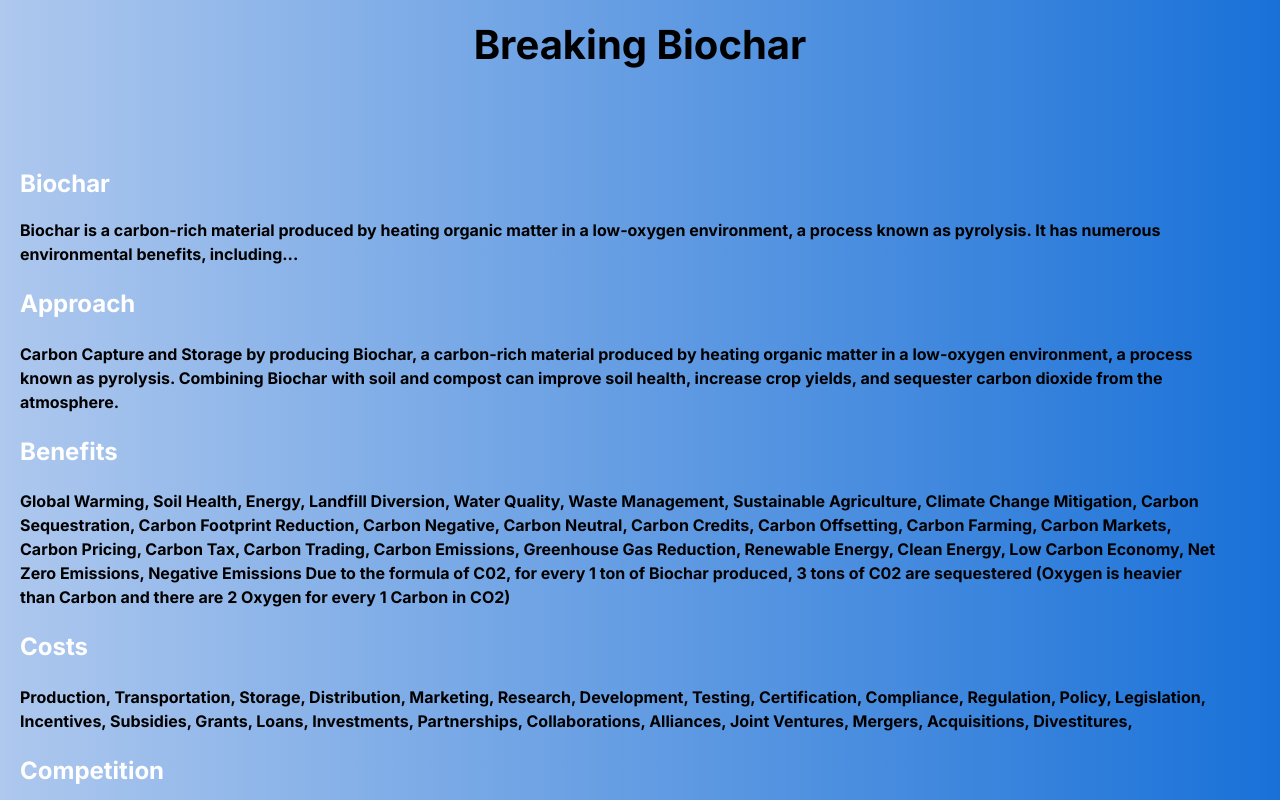
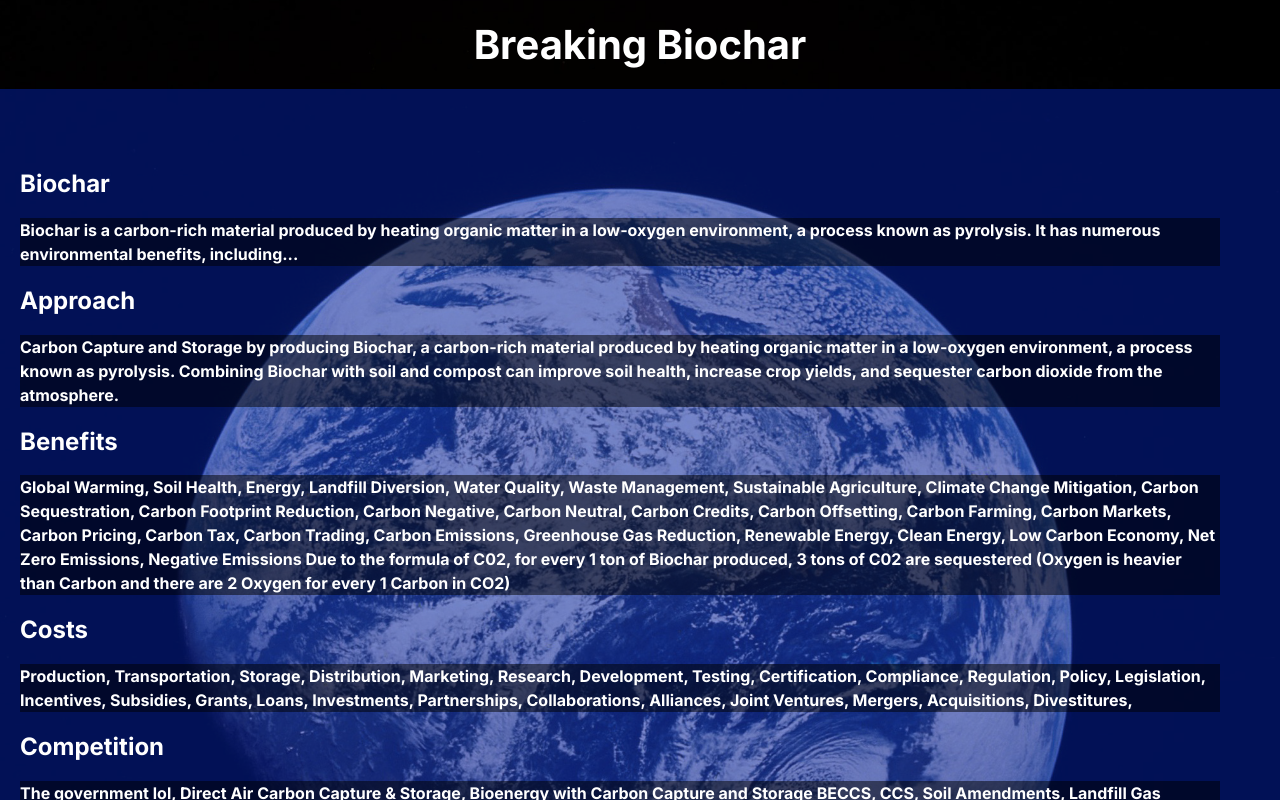
Before and after one commit to bcebel/BreakingBiochar, a React (Create React App) app: page / in a window 1280 px wide. Shown: the top 800 px of the page. Built offline with nearby package versions, Linux system fonts and the light colour scheme.

Commit message:
earth background, backdrops css etc

```diff
--- a/src/App.js
+++ b/src/App.js
@@ -1,4 +1,5 @@
 import React from "react";
+import earth from "./earth.jpg";
 
 function App() {
   return (
@@ -14,41 +15,45 @@ function App() {
             in a low-oxygen environment, a process known as pyrolysis. It has
             numerous environmental benefits, including...
           </p>
+          <h2>Approach</h2>
+          <p>
+            Carbon Capture and Storage by producing Biochar, a carbon-rich
+            material produced by heating organic matter in a low-oxygen
+            environment, a process known as pyrolysis. Combining Biochar with
+            soil and compost can improve soil health, increase crop yields, and
+            sequester carbon dioxide from the atmosphere.
+          </p>
 
+          <h2>Benefits</h2>
           <p>
-            <h2>Approach</h2>Carbon Capture and Storage by producing Biochar, a
-            carbon-rich material produced by heating organic matter in a
-            low-oxygen environment, a process known as pyrolysis. Combining
-            Biochar with soil and compost can improve soil health, increase crop
-            yields, and sequester carbon dioxide from the atmosphere.
+            Global Warming, Soil Health, Energy, Landfill Diversion, Water
+            Quality, Waste Management, Sustainable Agriculture, Climate Change
+            Mitigation, Carbon Sequestration, Carbon Footprint Reduction, Carbon
+            Negative, Carbon Neutral, Carbon Credits, Carbon Offsetting, Carbon
+            Farming, Carbon Markets, Carbon Pricing, Carbon Tax, Carbon Trading,
+            Carbon Emissions, Greenhouse Gas Reduction, Renewable Energy, Clean
+            Energy, Low Carbon Economy, Net Zero Emissions, Negative Emissions
+            Due to the formula of C02, for every 1 ton of Biochar produced, 3
+            tons of C02 are sequestered (Oxygen is heavier than Carbon and there
+            are 2 Oxygen for every 1 Carbon in CO2)
           </p>
+
+          <h2>Costs</h2>
           <p>
-            <h2>Benefits</h2>Global Warming, Soil Health, Energy, Landfill
-            Diversion, Water Quality, Waste Management, Sustainable Agriculture,
-            Climate Change Mitigation, Carbon Sequestration, Carbon Footprint
-            Reduction, Carbon Negative, Carbon Neutral, Carbon Credits, Carbon
-            Offsetting, Carbon Farming, Carbon Markets, Carbon Pricing, Carbon
-            Tax, Carbon Trading, Carbon Emissions, Greenhouse Gas Reduction,
-            Renewable Energy, Clean Energy, Low Carbon Economy, Net Zero
-            Emissions, Negative Emissions Due to the formula of C02, for every 1
-            ton of Biochar produced, 3 tons of C02 are sequestered (Oxygen is
-            heavier than Carbon and there are 2 Oxygen for every 1 Carbon in
-            CO2)
-            <p>
-              <h2>Costs</h2>Production, Transportation, Storage, Distribution,
-              Marketing, Research, Development, Testing, Certification,
-              Compliance, Regulation, Policy, Legislation, Incentives,
-              Subsidies, Grants, Loans, Investments, Partnerships,
-              Collaborations, Alliances, Joint Ventures, Mergers, Acquisitions,
-              Divestitures,
-            </p>
-            <p>
-              <h2>Competition</h2>The government lol, Direct Air Carbon Capture
-              & Storage, Bioenergy with Carbon Capture and Storage BECCS, CCS,
-              Soil Amendments, Landfill Gas Capture, Phytoremediation, Water
-              Treatment
-            </p>
+            Production, Transportation, Storage, Distribution, Marketing,
+            Research, Development, Testing, Certification, Compliance,
+            Regulation, Policy, Legislation, Incentives, Subsidies, Grants,
+            Loans, Investments, Partnerships, Collaborations, Alliances, Joint
+            Ventures, Mergers, Acquisitions, Divestitures,
           </p>
+
+          <h2>Competition</h2>
+          <p>
+            The government lol, Direct Air Carbon Capture & Storage, Bioenergy
+            with Carbon Capture and Storage BECCS, CCS, Soil Amendments,
+            Landfill Gas Capture, Phytoremediation, Water Treatment
+          </p>
+
           <p>
             Biochar can be used for green energy production, carbon
             sequestration, and improving soil health.
--- a/src/index.css
+++ b/src/index.css
@@ -8,12 +8,20 @@ body {
   font-style: normal;
   font-variation-settings:
     "slnt" 0;
-    background-color: hsl(210, 80%, 50%);
+    color:rgb(255, 255, 255);
+  background-image: url(./earth.jpg);
+    background-position: center;
+    background-size:cover;
+    background-repeat: no-repeat;
+
+/* background-color: hsl(210, 80%, 50%);
     background: rgb(174,200,238);
 background: linear-gradient(90deg, rgba(174,200,238,1) 0%, rgba(25,113,216,1) 100%);
     color: rgb(0, 0, 0);
+   */
+}
 
-}
+
 
 .inter-fontinter {
   font-family: "Inter", sans-serif;
@@ -30,7 +38,7 @@ background: linear-gradient(90deg, rgba(174,200,238,1) 0%, rgba(25,113,216,1) 10
 .header {
     padding: 20px 0;
     text-align: center;
-    color:#000000
+    color:#ffffff
 }
 
 .header h1 {
@@ -40,6 +48,7 @@ background: linear-gradient(90deg, rgba(174,200,238,1) 0%, rgba(25,113,216,1) 10
 
 .main-content {
     padding: 40px 0;
+    background: rgba(2, 35, 171, 0.5);
 }
 
 .section {
@@ -54,6 +63,8 @@ background: linear-gradient(90deg, rgba(174,200,238,1) 0%, rgba(25,113,216,1) 10
 
 .section p {
     line-height: 1.5;
+  background-color:black;
+  background: rgba(0, 0, 0, 0.5);
 }
 
 .footer {
```
Also changed, not shown: src/earth.jpg (added).
